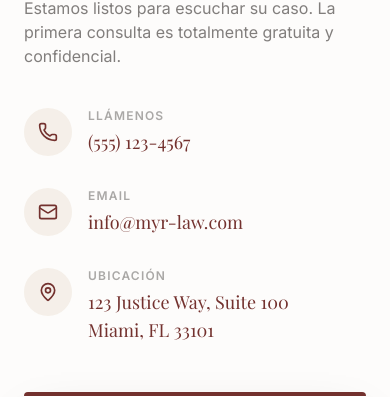
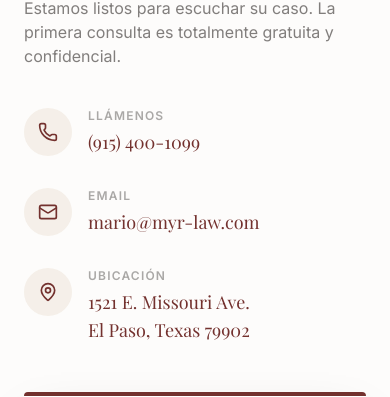
Before and after one commit to zeronneai/MARIOYAGUE-LAW, a React (Vite) app: page / in a window 390 px wide. Shown: the part 3693-4090 px from the top of the page. Built offline with nearby package versions, Linux system fonts and the light colour scheme; a web font is replaced by a local one.

Commit message:
feat: Make contact details clickable links
Convert the phone number and email address in the contact section into clickable links. This improves user experience by allowing direct calls or email composition. The phone number now links to WhatsApp for direct chat.

```diff
--- a/src/App.tsx
+++ b/src/App.tsx
@@ -312,7 +312,14 @@ const Contact = () => {
                 </div>
                 <div>
                   <p className="text-xs uppercase tracking-widest text-charcoal/40 font-bold mb-1">Llámenos</p>
-                  <p className="text-lg font-serif text-burgundy">(555) 123-4567</p>
+                  <a
+                    href="https://wa.me/19154001099?text=Hola%20El%20Toro,%20necesito%20asesoría%20legal."
+                    target="_blank"
+                    rel="noopener noreferrer"
+                    className="text-lg font-serif text-burgundy hover:text-gold transition-colors"
+                  >
+                    (915) 400-1099
+                  </a>
                 </div>
               </div>
 
@@ -322,7 +329,12 @@ const Contact = () => {
                 </div>
                 <div>
                   <p className="text-xs uppercase tracking-widest text-charcoal/40 font-bold mb-1">Email</p>
-                  <p className="text-lg font-serif text-burgundy">info@myr-law.com</p>
+                  <a
+                    href="mailto:mario@myr-law.com"
+                    className="text-lg font-serif text-burgundy hover:text-gold transition-colors"
+                  >
+                    mario@myr-law.com
+                  </a>
                 </div>
               </div>
 
@@ -332,7 +344,10 @@ const Contact = () => {
                 </div>
                 <div>
                   <p className="text-xs uppercase tracking-widest text-charcoal/40 font-bold mb-1">Ubicación</p>
-                  <p className="text-lg font-serif text-burgundy">123 Justice Way, Suite 100<br />Miami, FL 33101</p>
+                  <p className="text-lg font-serif text-burgundy">
+                    1521 E. Missouri Ave.<br />
+                    El Paso, Texas 79902
+                  </p>
                 </div>
               </div>
             </div>
@@ -364,7 +379,7 @@ const Contact = () => {
                   <option>Lesiones Personales</option>
                   <option>Defensa Criminal</option>
                   <option>Derecho Familiar</option>
-                  <option>Otro</option>
+                  <option>Derecho Mercantil</option>
                 </select>
               </div>
               <div className="md:col-span-2 space-y-2">
```
